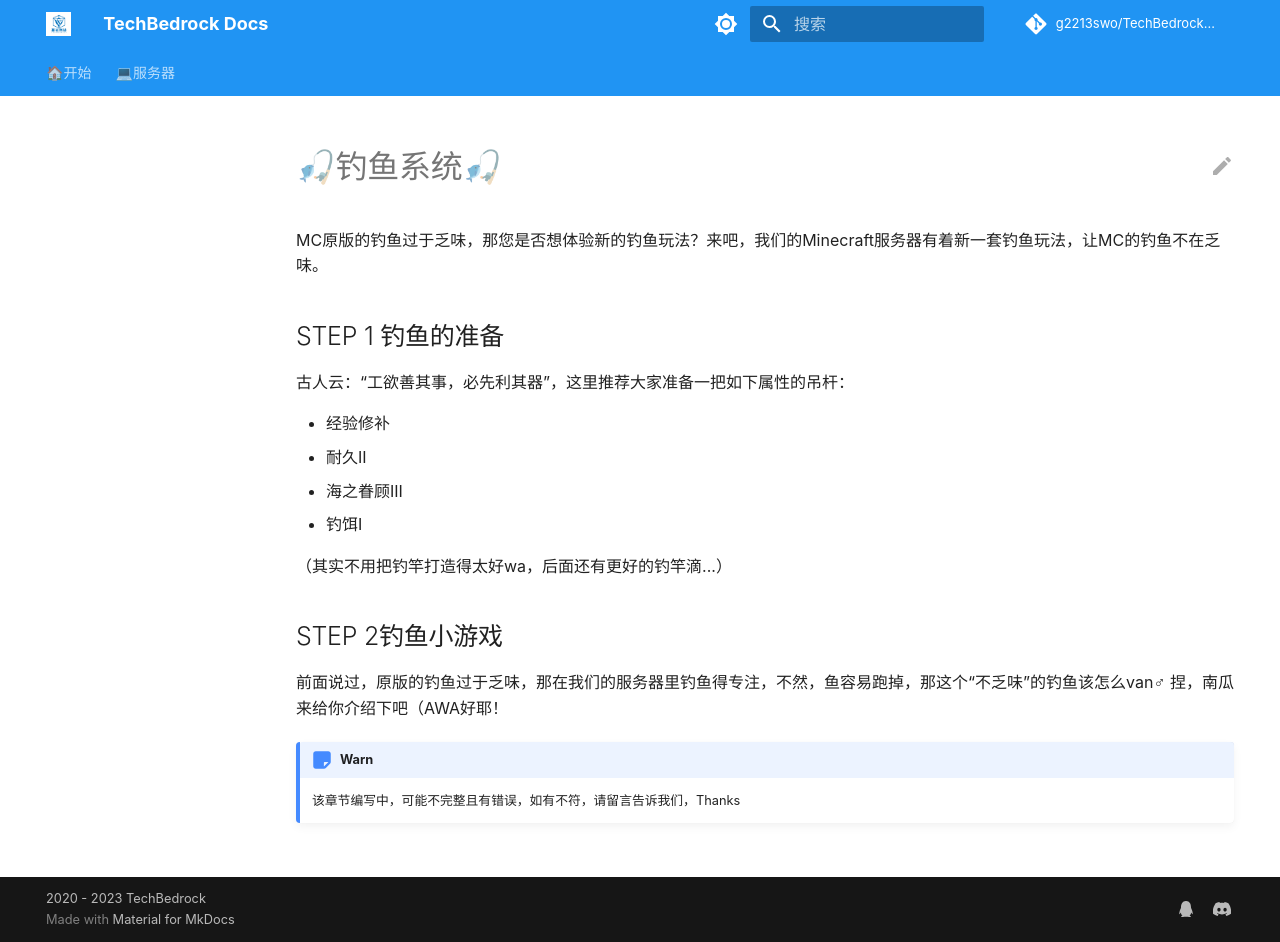
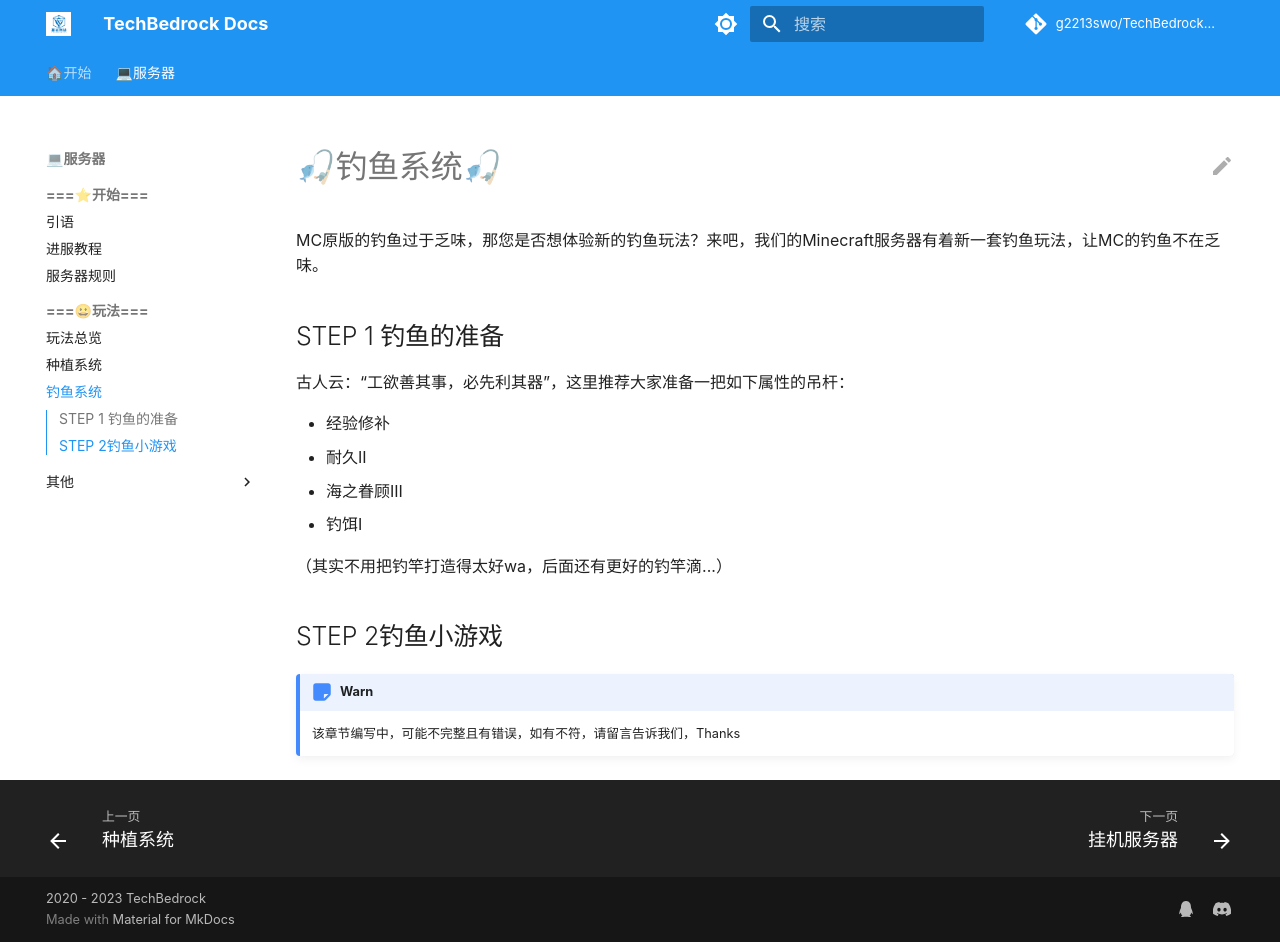
Before and after one commit to g2213swo/TechBedrockWiki, an MkDocs documentation site: the page built from docs/gameplay/fish.md, in a window 1280 px wide and 942 px high. Built offline with MkDocs 1.6.1 and Material for MkDocs 9.7.7, drawn with Linux system fonts in a browser that asks for light colours; comment, search, counter and statistics services are not loaded.

Commit message:
update new doc

```diff
--- a/docs/gameplay/fish.md
+++ b/docs/gameplay/fish.md
@@ -14,7 +14,7 @@ MC原版的钓鱼过于乏味，那您是否想体验新的钓鱼玩法？来吧
 
 ## STEP 2钓鱼小游戏
 
-前面说过，原版的钓鱼过于乏味，那在我们的服务器里钓鱼得专注，不然，鱼容易跑掉，那这个“不乏味”的钓鱼该怎么van♂ 捏，南瓜来给你介绍下吧（AWA好耶！
+
 
 !!! warn 编写中
     该章节编写中，可能不完整且有错误，如有不符，请留言告诉我们，Thanks
--- a/mkdocs.yml
+++ b/mkdocs.yml
@@ -45,9 +45,11 @@ nav:
       - '===😀玩法===':
         - '玩法总览': 'gameplay/overview.md'
         - '种植系统': 'gameplay/plant.md'
+        - '钓鱼系统': 'gameplay/fish.md'
         - '其他':
           - '挂机服务器': 'gameplay/other/afk.md'
           - '自动工具': 'gameplay/other/autotool.md'
+          - '星级': 'gameplay/other/garde.md'
 theme:
   name: material
   custom_dir: .overrides
```
Also changed, not shown: docs/gameplay/other/grade.md (renamed from docs/gameplay/grade.md).
